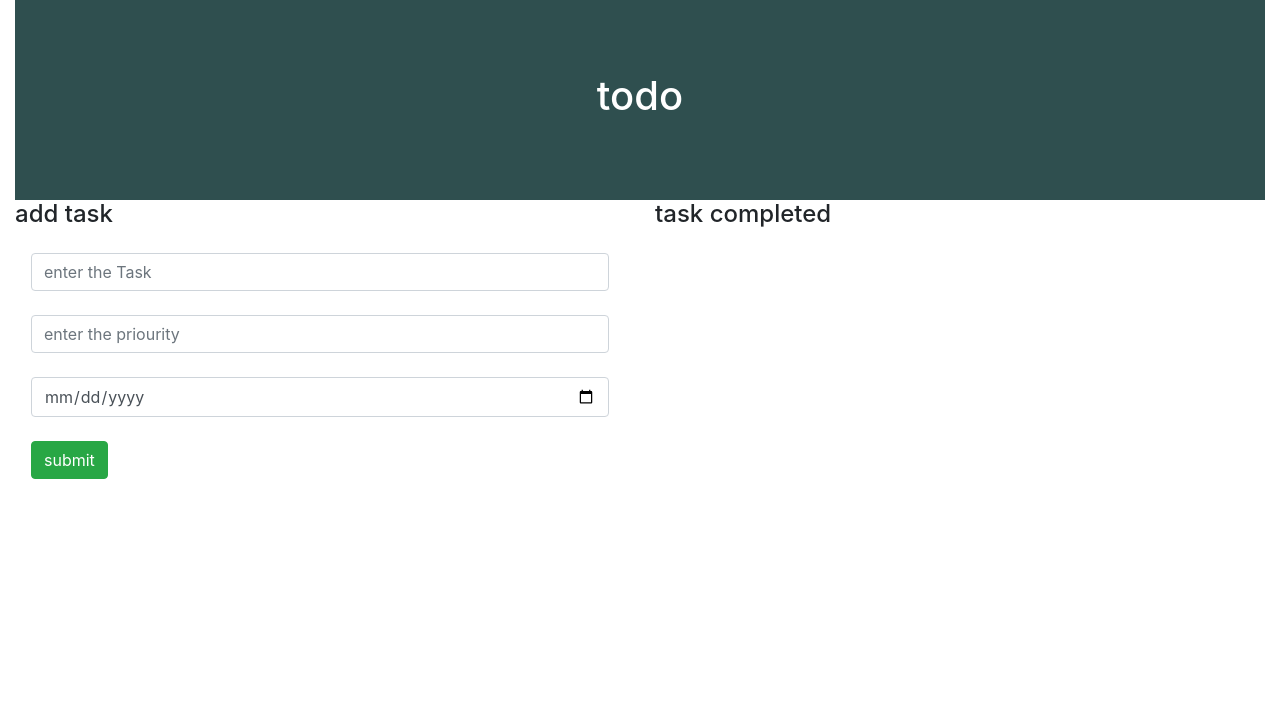
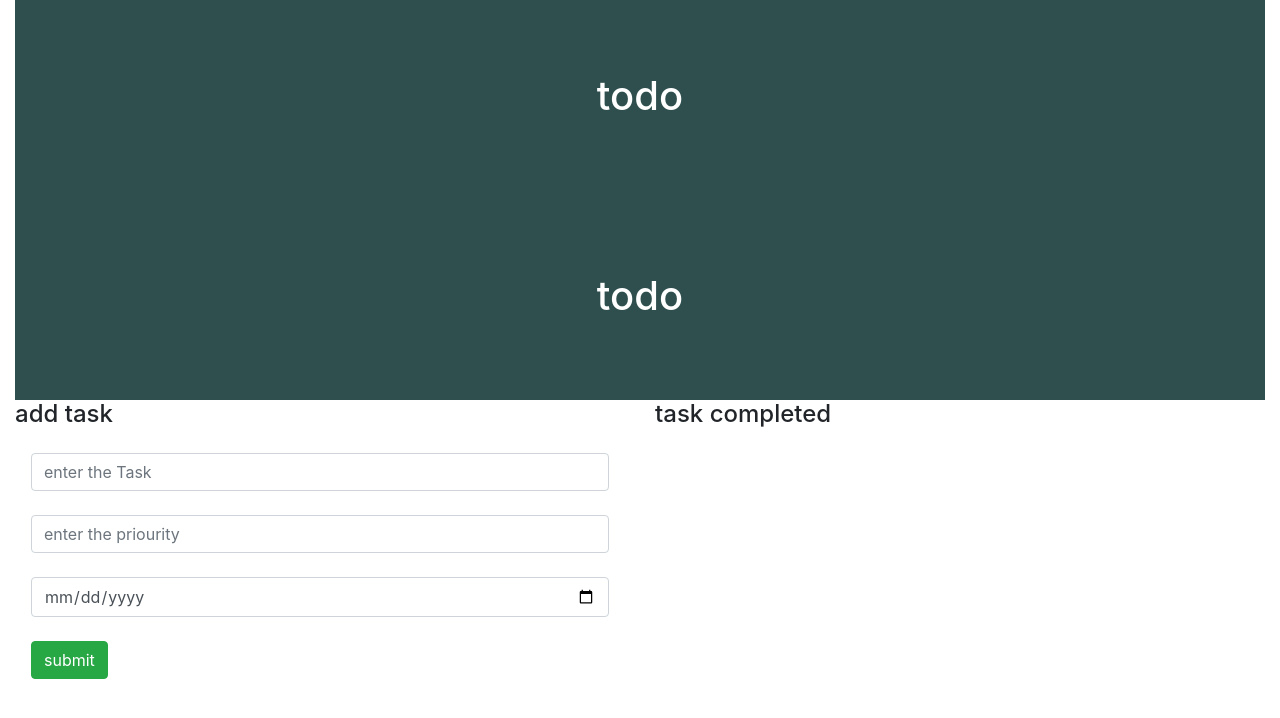
Before and after one commit to sainudheen07/zain_todo_app, a Django app: template todo_project/template/home.html in a window 1280 px wide. Shown: the top 718 px of the page. Run offline with Django 3.2, Linux system fonts and the light colour scheme; the template is opened without the code that fills it, so the values that code supplies are empty; some libraries are stand-ins or nearby versions.

Commit message:
Update base.html

```diff
--- a/todo_project/template/base.html
+++ b/todo_project/template/base.html
@@ -8,6 +8,19 @@
     <title>Title</title>
 </head>
 <body>
+
+<div class="container-fluid">
+    <div class="row">
+        <div class="col-md-12">
+            <div class="banner">
+                <div class="banner-text">
+                    <h1>todo</h1>
+                </div>
+            </div>
+
+        </div>
+    </div>
+</div>
 {% block contend %}
 {% endblock %}
 
```
